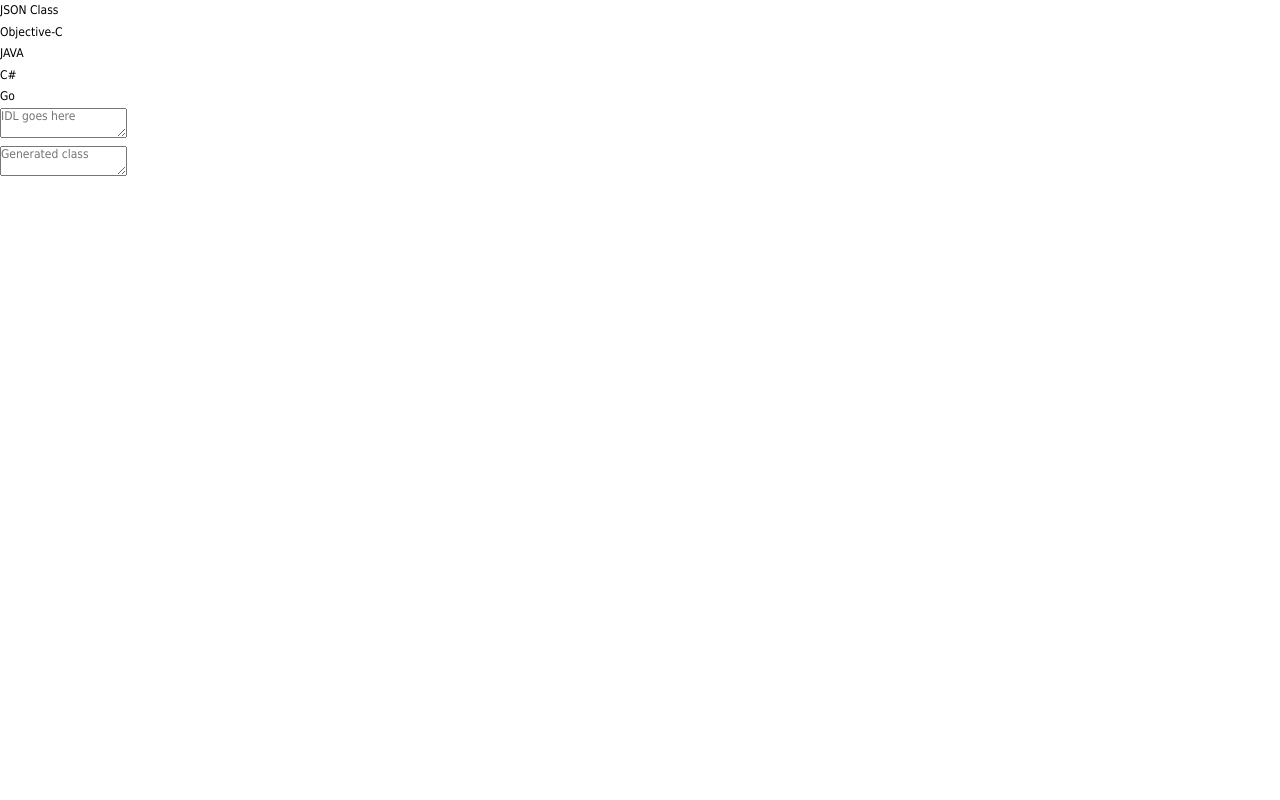
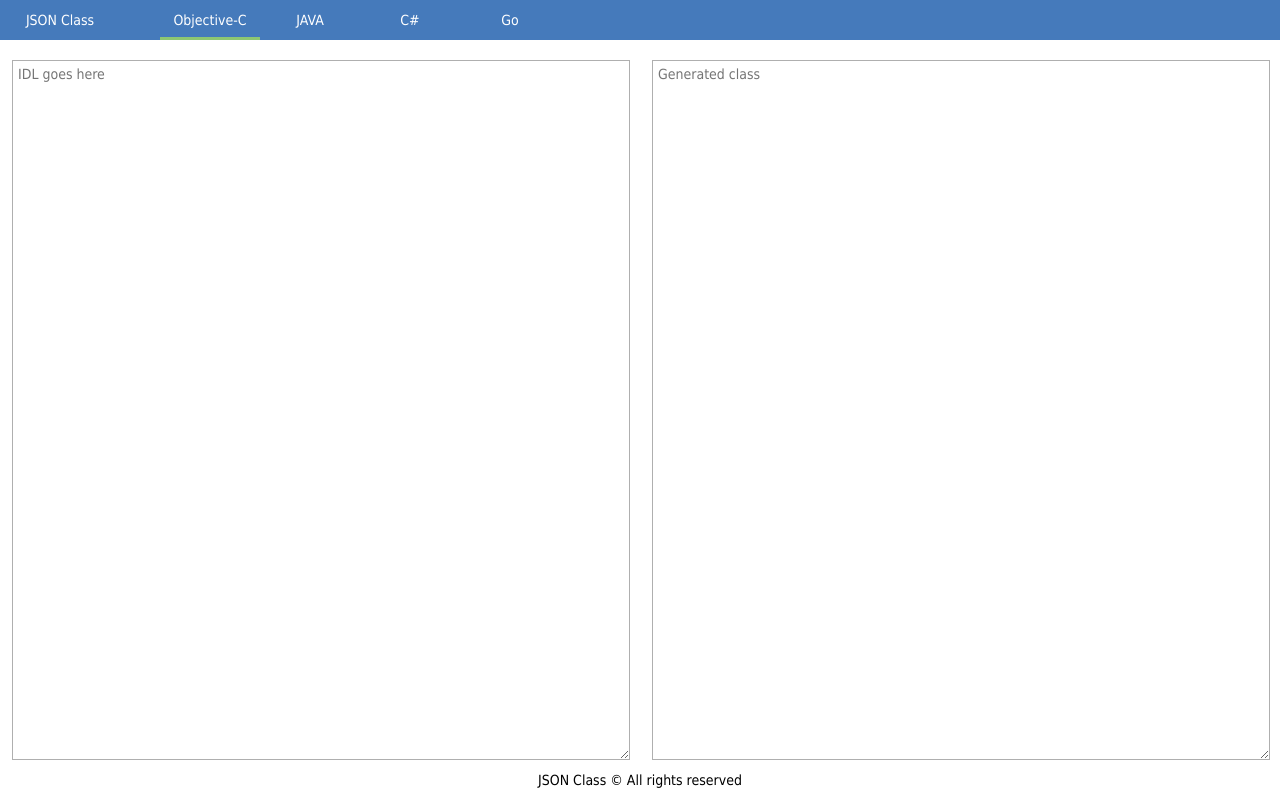
Before and after one commit to daddybh/JSONClass, a website: page index.html in a window 1280 px wide. Drawn offline with Linux system fonts and the light colour scheme.

Commit message:
页面基本结构

```diff
--- a/css/index.css
+++ b/css/index.css
@@ -1,3 +1,78 @@
 body {
- font: 12px/1.8 'Microsoft YaHei',tahoma,arial;
+    font: 12px/1.8 'Microsoft YaHei',tahoma,arial;
 }
+
+.header {
+    position: absolute;
+    top: 0px;
+    background: #457abb;
+    color: #fff;
+    width:100%;
+    height: 40px;
+    line-height: 40px;
+    font-size: 14px;
+    text-align: center;
+}
+
+.header-log {
+    width:120px;
+}
+
+.header-nav {
+    margin-left:40px;
+}
+
+.header-nav-item {
+    height: 37px;
+    float:left;
+    width: 100px;
+    text-align:center;
+}
+
+.header-nav-item-active{
+    border-bottom: 3px solid #8DC773;
+}
+.header-nav-item a {
+    color: #ffffff;
+}
+
+.container {
+    position: absolute;
+    top:40px;
+    bottom:40px;
+    width: 100%;
+}
+
+.container-wrapper{
+    margin: 20px 10px 0 12px;
+    padding-right: 12px;
+    height: calc(100% - 20px);
+}
+.container-idl {
+    width:50%;
+    height: 100%;
+}
+
+.container-class{
+    width:50%;
+    height: 100%;
+}
+
+.textarea {
+    border: 1px solid #afafaf;
+    color: #282828;
+    font-size:14px;
+    padding: 5px;
+    width:100%;
+    height: calc(100% - 12px);
+}
+
+.footer {
+    position: absolute;
+    bottom:0;
+    height: 40px;
+    line-height: 40px;
+    width:100%;
+    font-size:14px;
+    text-align: center;
+}
--- a/index.html
+++ b/index.html
@@ -7,29 +7,31 @@
     <link type="text/css" rel="stylesheet" href="/css/index.css"/>
 </head>
 <body>
-<div class="header">
-    <div class="header-log">
+<div class="header clearfix">
+    <div class="header-log fl">
         JSON Class
     </div>
-    <div class="header-nav">
-        <ul>
-            <li>Objective-C</li>
-            <li>JAVA</li>
-            <li>C#</li>
-            <li>Go</li>
-        </ul>
+    <ul class="header-nav fl">
+        <li class="header-nav-item header-nav-item-active"><a href="#">Objective-C</a></li>
+        <li class="header-nav-item"><a href="#">JAVA</a></li>
+        <li class="header-nav-item"><a href="#">C#</a></li>
+        <li class="header-nav-item"><a href="#">Go</a></li>
+    </ul>
+</div>
+<div class="container clearfix">
+    <div class="container-idl fl">
+        <div class="container-wrapper">
+            <textarea class="textarea textarea-idl" placeholder="IDL goes here"></textarea>
+        </div>
     </div>
-</div>
-<div class="container">
-    <div class="container-idl">
-        <textarea placeholder="IDL goes here"></textarea>
-    </div>
-    <div class="container-class">
-        <textarea placeholder="Generated class"></textarea>
+    <div class="container-class fl">
+        <div class="container-wrapper">
+            <textarea class="textarea textarea-class" placeholder="Generated class"></textarea>
+        </div>
     </div>
 </div>
 <div class="footer">
-
+    JSON Class &copy; All rights reserved
 </div>
 </body>
 </html>
```
